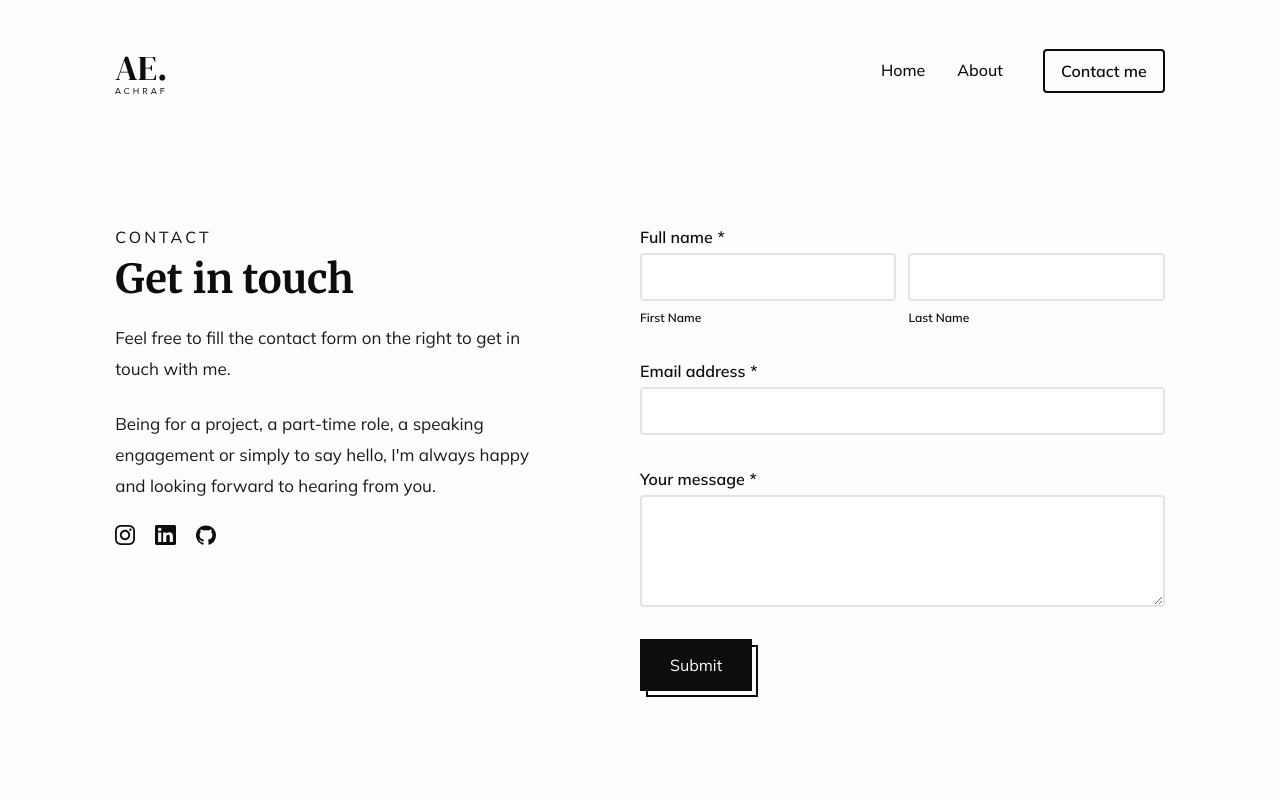
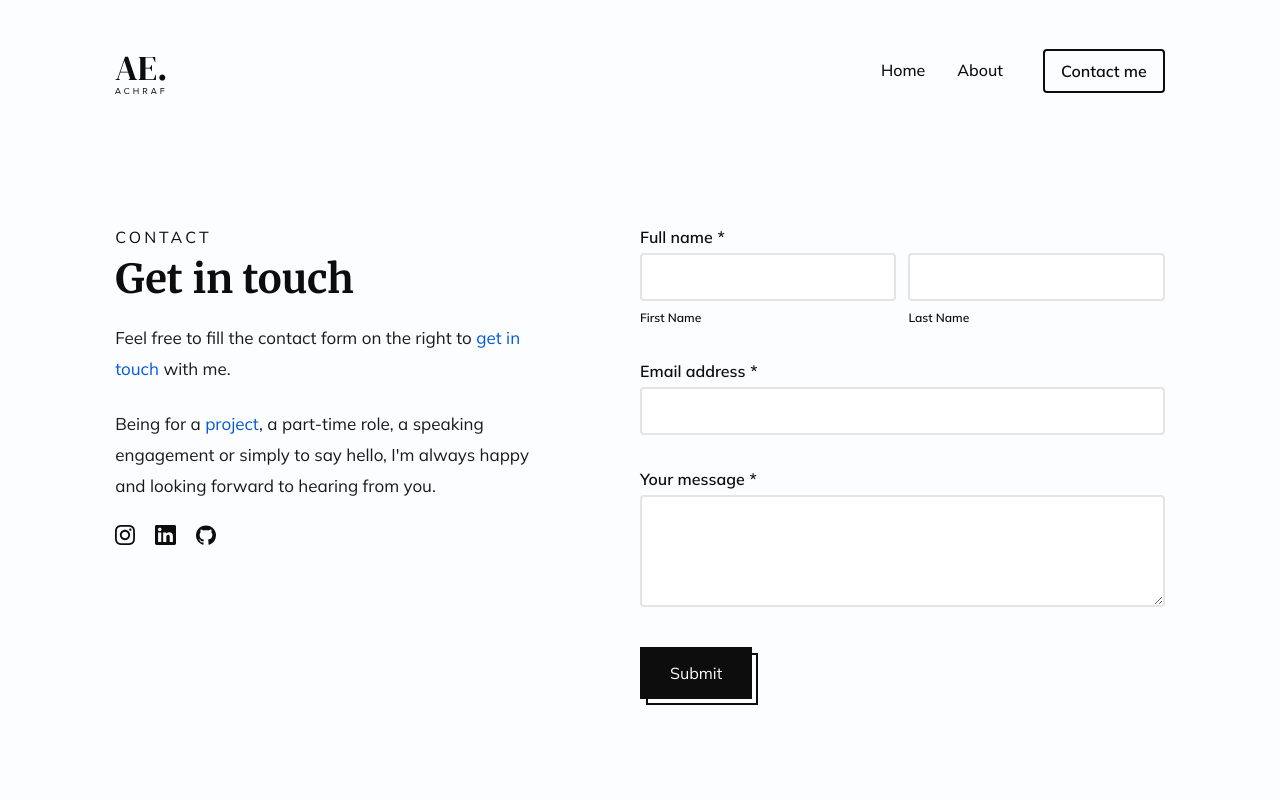
Before and after one commit to NightClover-code/portfolio-website-v2, a Next.js app: page /contact in a window 1280 px wide. Shown: the top 800 px of the page. Built offline with nearby package versions, Linux system fonts and the light colour scheme.

Commit message:
feat: some margins cleanup

```diff
--- a/components/About/Content/index.tsx
+++ b/components/About/Content/index.tsx
@@ -1,3 +1,4 @@
+import Link from 'next/link';
 import { GitHubIcon, InstagramIcon, LinkedInIcon } from '../../Icons';
 import Socials from '../../Socials';
 
@@ -26,12 +27,15 @@ const Content = () => {
           page for your business, or a very complex web application idea:
         </p>
         <p>
-          Please feel free to <span className="underline">contact me</span> to
-          further discuss your project!
+          Please feel free to{' '}
+          <Link href="contact" passHref>
+            <span className="cursor-pointer underline">contact me</span>
+          </Link>{' '}
+          to further discuss your project!
         </p>
       </div>
 
-      <Socials Icons={Icons} />
+      <Socials Icons={Icons} marginTop={30} />
     </div>
   );
 };
--- a/components/Contact/Content/index.tsx
+++ b/components/Contact/Content/index.tsx
@@ -10,13 +10,13 @@ const Content = () => {
       <h1 className="text-[40px] mt-1 xs:text-[36px]">Get in touch</h1>
       <div className="mt-4 max-w-[445px]">
         <p>
-          Feel free to fill the contact form on the right to get in touch with
-          me.
+          Feel free to fill the contact form on the right to{' '}
+          <span>get in touch</span> with me.
         </p>
         <p>
-          Being for a project, a part-time role, a speaking engagement or simply
-          to say hello, I&apos;m always happy and looking forward to hearing
-          from you.
+          Being for a <span>project</span>, a part-time role, a speaking
+          engagement or simply to say hello, I&apos;m always happy and looking
+          forward to hearing from you.
         </p>
       </div>
 
--- a/components/Contact/Form/index.tsx
+++ b/components/Contact/Form/index.tsx
@@ -14,7 +14,7 @@ const Form = () => {
 
       <FormInput label="Your message" height={112} type="textarea" />
 
-      <PrimaryButton>Submit</PrimaryButton>
+      <PrimaryButton className="mt-2">Submit</PrimaryButton>
     </form>
   );
 };
--- a/components/Footer/index.tsx
+++ b/components/Footer/index.tsx
@@ -48,7 +48,7 @@ const Footer = () => {
       <div className="flex items-center justify-between mt-20 footer:mt-16">
         <Logo />
 
-        <Socials Icons={icons} margin={14} />
+        <Socials Icons={icons} marginRight={14} />
       </div>
     </footer>
   );
--- a/components/Socials/index.tsx
+++ b/components/Socials/index.tsx
@@ -3,17 +3,21 @@ import { IconInterface } from '../../interfaces';
 
 interface SocialsProps {
   Icons: IconInterface[];
-  margin?: number;
+  marginRight?: number;
+  marginTop?: number;
 }
 
-const Socials: React.FC<SocialsProps> = ({ Icons, margin }) => {
+const Socials: React.FC<SocialsProps> = ({ Icons, marginRight, marginTop }) => {
   return (
-    <div className="flex socials items-center">
+    <div
+      className="flex socials items-center"
+      style={{ marginTop: marginTop && `${marginTop}px` }}
+    >
       {Icons.map(({ Icon, href, mailto }) => {
         return (
           <div
             className={`mr-5 cursor-pointer`}
-            style={{ marginRight: `${margin}px` }}
+            style={{ marginRight }}
             key={v4()}
           >
             <a
```
